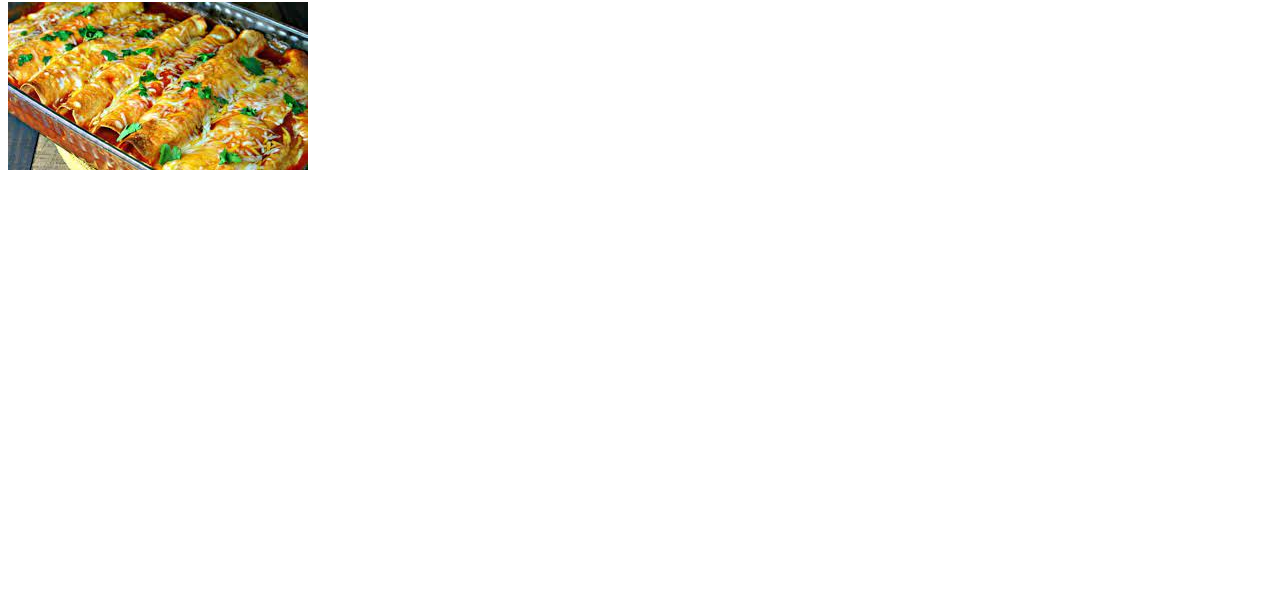
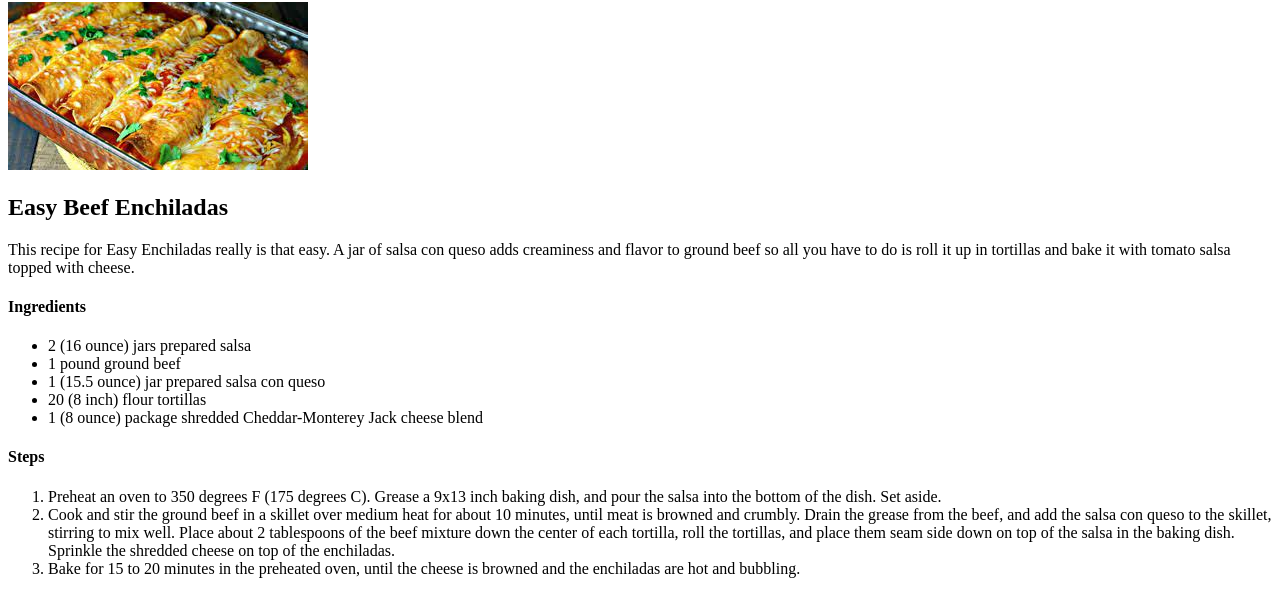
Before and after one commit to RyanTheLion0215/odin-recipes, a plain HTML site: page recipes/enchiladas.html in a window 1280 px wide. Shown: the part 78-694 px from the top of the page. Drawn offline with Linux system fonts and the light colour scheme.

Commit message:
Complete Enchiladas Recipe Page

```diff
--- a/recipes/enchiladas.html
+++ b/recipes/enchiladas.html
@@ -7,5 +7,36 @@
     <body>
         <h1>Enchiladas</h1>
         <img src = "../images/enchiladas.jpeg" alt = "Delicious Enchiladas">
+        <h2>Easy Beef Enchiladas</h2>
+        <p>This recipe for Easy Enchiladas really is that easy.
+            A jar of salsa con queso adds creaminess and flavor to ground
+            beef so all you have to do is roll it up in tortillas
+             and bake it with tomato salsa topped with cheese.</p>
+
+        <h4>Ingredients</h4>
+        <ul>
+            <li>2 (16 ounce) jars prepared salsa</li>
+            <li>1 pound ground beef</li>
+            <li>1 (15.5 ounce) jar prepared salsa con queso</li>
+            <li>20 (8 inch) flour tortillas</li>
+            <li>1 (8 ounce) package shredded Cheddar-Monterey Jack cheese blend</li>
+        </ul>
+
+        <h4>Steps</h4>
+        <ol>
+            <li>Preheat an oven to 350 degrees F (175 degrees C). Grease a 9x13 inch
+                baking dish, and pour the salsa into the bottom of the dish. Set aside.</li>
+            <li>Cook and stir the ground beef in
+                a skillet over medium heat for about 10 minutes,
+                until meat is browned and crumbly. Drain the grease
+                from the beef, and add the salsa con queso to the
+                skillet, stirring to mix well. Place about 2 tablespoons
+                of the beef mixture down the center of each
+                tortilla, roll the tortillas, and place them seam side
+                down on top of the salsa in the baking dish. Sprinkle
+                the shredded cheese on top of the enchiladas.</li>
+            <li>Bake for 15 to 20 minutes in the preheated oven, until the
+                cheese is browned and the enchiladas are hot and bubbling.</li>
+        </ol>
     </body>
 </html>
```
